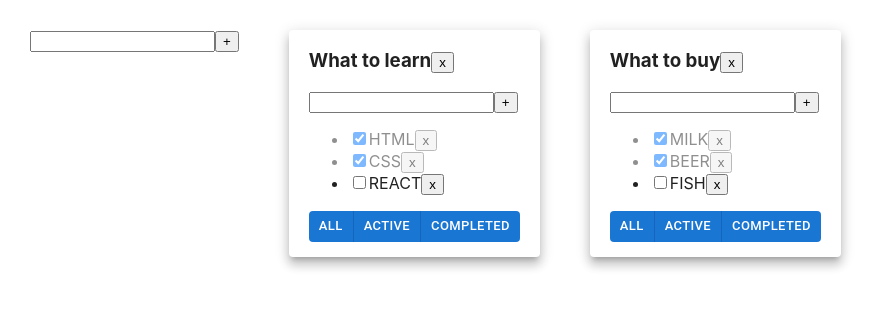
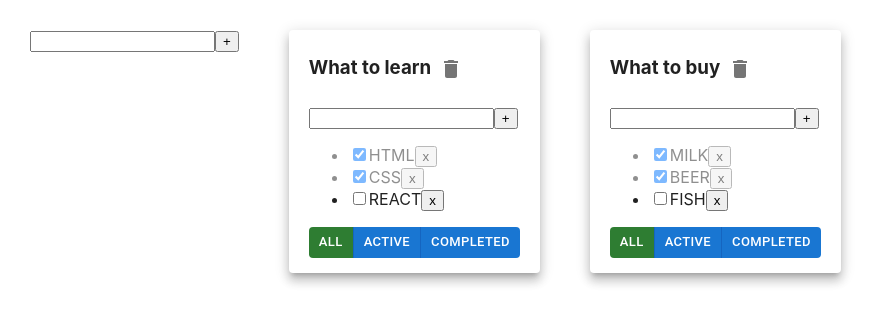
Before and after one commit to Pavel-SS/ToDo-list-Samurai-, a React (Create React App) app: page / in a window 1280 px wide. Shown: the top 324 px of the page, without its empty margins (0-880 px from the left). Built offline with nearby package versions, Linux system fonts and the light colour scheme.

Commit message:
Update Todolist.tsx

```diff
--- a/src/Todolist.tsx
+++ b/src/Todolist.tsx
@@ -2,7 +2,8 @@ import React, {ChangeEvent} from 'react';
 import {FilterValuesType, TaskType} from "./App";
 import AddItemForm from './AddItemForm';
 import EdinableSpan from './EdinableSpan';
-import {Button, ButtonGroup} from '@mui/material';
+import {Button, ButtonGroup, IconButton} from '@mui/material';
+import { Delete } from '@mui/icons-material';
 type PropsType = {
     id: string
     title: string
@@ -26,7 +27,7 @@ function TodoList(props: PropsType) {
     const setAllFilterValue = () => props.changeFilter("all", props.id)
     const setActiveFilterValue = () => props.changeFilter("active", props.id)
     const setCompletedFilterValue = () => props.changeFilter("completed", props.id)
-    const getBtnClass = (filter: FilterValuesType) => props.filter=== filter ? "active" : "" ;
+    const getBtnColor = (filter: FilterValuesType) => props.filter=== filter ? "success" : "primary" ;
     const changeTodoListTitle = (newTitle: string) => {
         props.changeTodoTitle(newTitle, props.id)
     }
@@ -56,27 +57,35 @@ function TodoList(props: PropsType) {
         <div>
             <h3>
                 <EdinableSpan title={props.title} titleChange={changeTodoListTitle}/>
-
-                <button onClick={()=>props.removeTodoList(props.id)}>x</button>
+                <IconButton onClick={()=>props.removeTodoList(props.id)}>
+                    <Delete/>
+                </IconButton>
             </h3>
             <AddItemForm addItem={addTask}/>
             <ul>
                 {tasksJSX}
             </ul>
             <div>
-                <ButtonGroup size={'small'}
+                <ButtonGroup
+                    size={'small'}
                     variant={'contained'}
                     color={'primary'}
                     disableElevation>
 
-                    <Button className={getBtnClass("all")} onClick={setAllFilterValue}>
+                    <Button
+                         color={getBtnColor("all")}
+                        onClick={setAllFilterValue}>
                             All
                     </Button>
-                    <Button className={getBtnClass("active")}
+
+                    <Button
+                         color={getBtnColor("active")}
                         onClick={setActiveFilterValue}>
                             Active
                     </Button>
-                    <Button className={getBtnClass("completed")}
+
+                    <Button
+                        color={getBtnColor("completed")}
                         onClick={setCompletedFilterValue}>
                             Completed
                     </Button>
```
Lines whose indentation alone changed are shown as unchanged.
